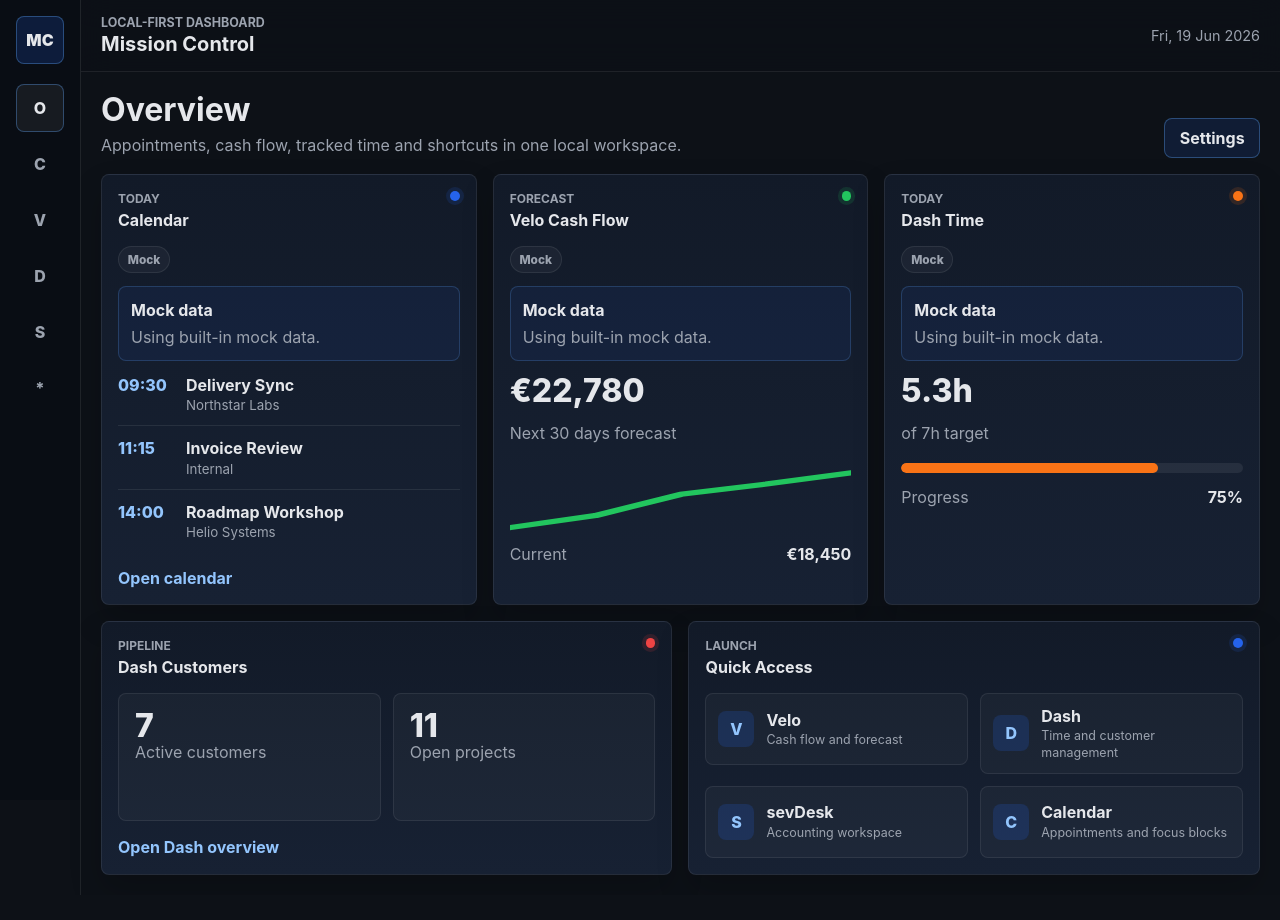
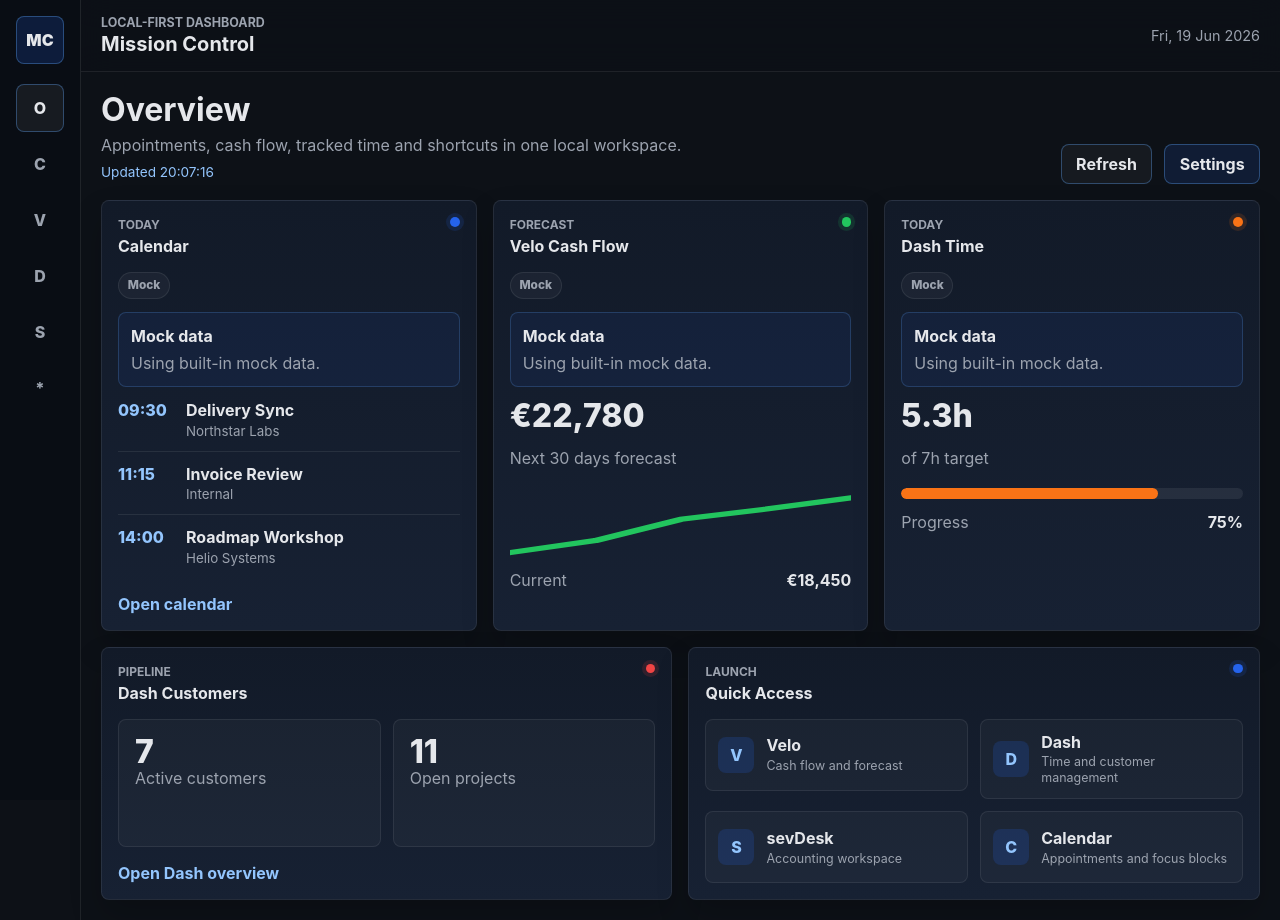
Before and after one commit to ch3xy/missioncontrol, an Angular app: page / in a window 1280 px wide. Before the commit the page ends 895 px from the top, so only its background shows below. Built offline with nearby package versions, Linux system fonts and the light colour scheme.

Commit message:
Add dashboard data refresh

```diff
--- a/src/app/features/dashboard/dashboard.css
+++ b/src/app/features/dashboard/dashboard.css
@@ -2,6 +2,22 @@
   display: grid;
   gap: 0.75rem;
   margin-top: 0.85rem;
+}
+
+.heading-actions {
+  display: flex;
+  flex-wrap: wrap;
+  gap: 0.75rem;
+}
+
+.updated {
+  margin-top: 0.25rem;
+  color: #93c5fd;
+  font-size: 0.85rem;
+}
+
+.secondary {
+  background: rgba(255, 255, 255, 0.04);
 }
 
 app-source-badge + .metric,
--- a/src/app/features/dashboard/dashboard.html
+++ b/src/app/features/dashboard/dashboard.html
@@ -2,8 +2,21 @@
   <div>
     <h2>Overview</h2>
     <p>Appointments, cash flow, tracked time and shortcuts in one local workspace.</p>
+    @if (lastUpdated(); as updated) {
+      <p class="updated">Updated {{ updated | date: 'HH:mm:ss' }}</p>
+    }
   </div>
-  <a class="button-link" routerLink="/settings">Settings</a>
+  <div class="heading-actions">
+    <button
+      class="button-link secondary"
+      type="button"
+      [disabled]="isLoading()"
+      (click)="refresh()"
+    >
+      {{ isLoading() ? 'Refreshing...' : 'Refresh' }}
+    </button>
+    <a class="button-link" routerLink="/settings">Settings</a>
+  </div>
 </section>
 
 <section class="dashboard-grid">
--- a/src/app/features/dashboard/dashboard.ts
+++ b/src/app/features/dashboard/dashboard.ts
@@ -40,6 +40,8 @@ export class Dashboard {
   protected readonly events = signal<CalendarEvent[]>([]);
   protected readonly velo = signal<VeloSummary | null>(null);
   protected readonly dash = signal<DashSummary | null>(null);
+  protected readonly isLoading = signal(false);
+  protected readonly lastUpdated = signal<Date | null>(null);
   protected readonly launchError = signal<string | null>(null);
   protected readonly calendarStatus = this.calendarAdapter.status;
   protected readonly veloStatus = this.veloAdapter.status;
@@ -64,12 +66,18 @@ export class Dashboard {
     void this.load();
   }
 
+  protected refresh(): void {
+    void this.load();
+  }
+
   protected launch(shortcut: AppShortcut): void {
     const didOpen = this.shortcutService.openExternal(shortcut.url);
     this.launchError.set(didOpen ? null : `${shortcut.label} has no valid http(s) URL configured.`);
   }
 
   private async load(): Promise<void> {
+    this.isLoading.set(true);
+
     const [events, velo, dash] = await Promise.all([
       this.calendarAdapter.getEvents(),
       this.veloAdapter.getSummary(),
@@ -79,5 +87,7 @@ export class Dashboard {
     this.events.set(events);
     this.velo.set(velo);
     this.dash.set(dash);
+    this.lastUpdated.set(new Date());
+    this.isLoading.set(false);
   }
 }
```
Also changed, not shown: 1 other file (tests, documents, lock files or other folders).
